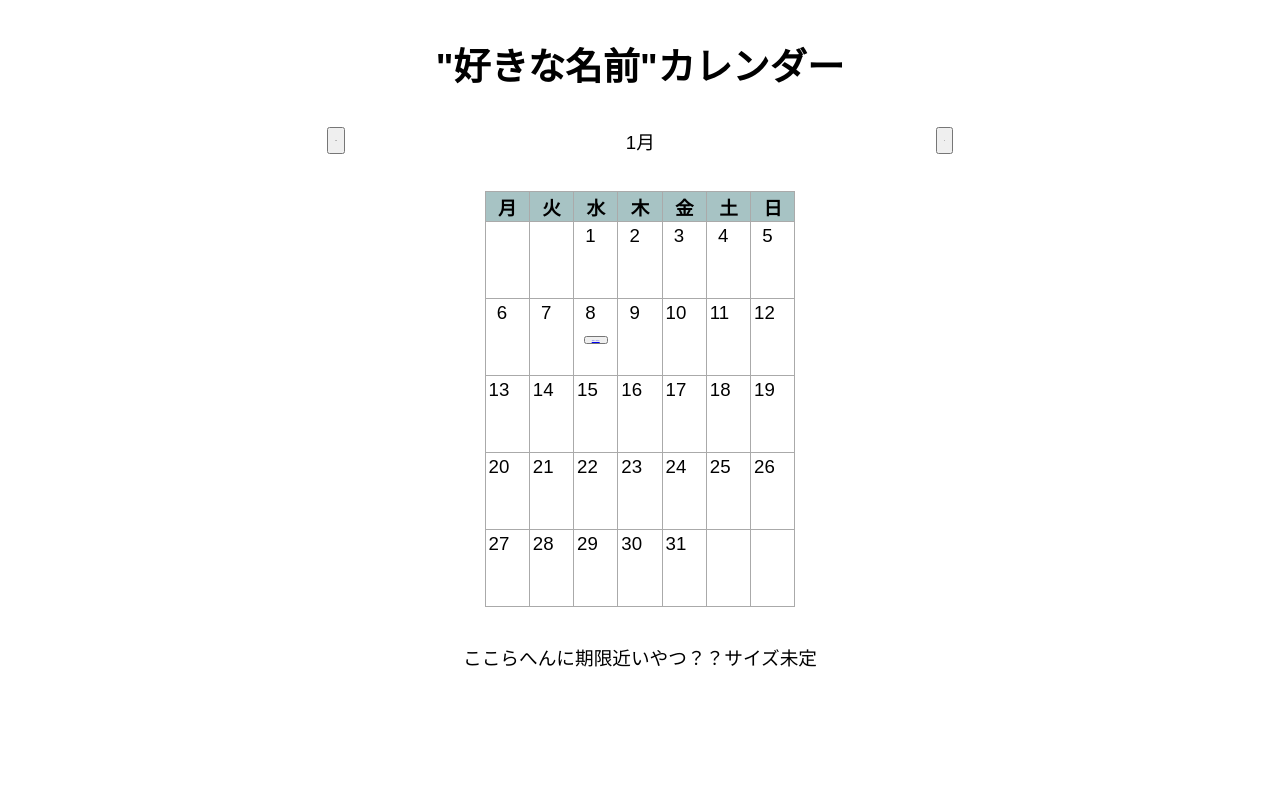
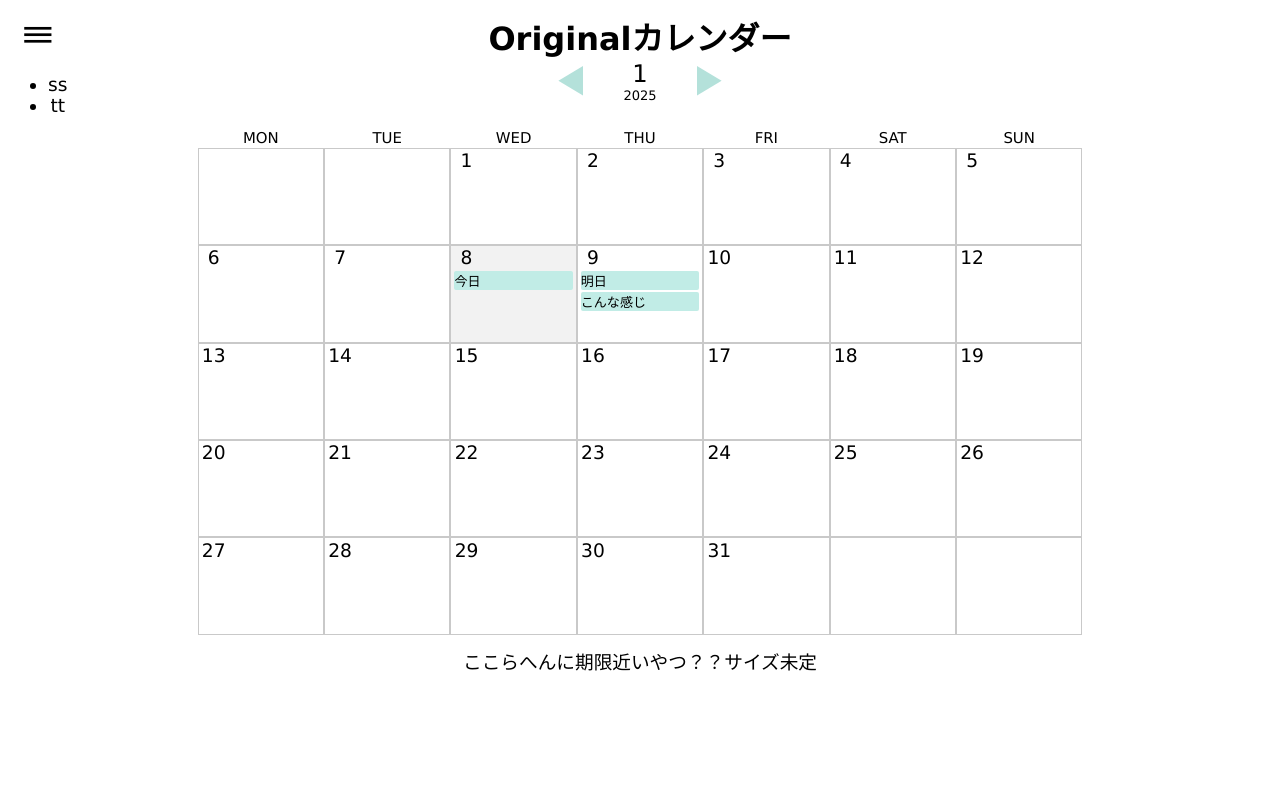
Before and after one commit to 2024AIT-OOP2-G17/calendar, a Flask app: page / in a window 1280 px wide. Run offline with Flask 3, Linux system fonts and the light colour scheme; data comes from the database, SQL or seed files in the repository; both versions use the stored data as it was after the commit.

Commit message:
html update

```diff
--- a/routes/myCalendar.py
+++ b/routes/myCalendar.py
@@ -1,38 +1,52 @@
-from flask import Blueprint, render_template, request, redirect, url_for
-import datetime
+from flask import Blueprint, render_template, request, jsonify, redirect, url_for
 import calendar
 from models import EventCalendar
+
 
 # Blueprintの作成
 myCalendar_bp = Blueprint('myCalendar', __name__, url_prefix='')
 
-
 @myCalendar_bp.route('/')
 def list():
+    return render_template('myCalendar.html')
 
-    # カレンダー名
-    originalName = "\"好きな名前\""
+@myCalendar_bp.route("/create_calendar", methods=['GET'])
+def createCalendar():
+    # 現在の年月を取得
+    # 日付のデータ取得
+    month = int(request.args.get("month"))
+    year = int(request.args.get("year"))
+    move = int(request.args.get("move"))
 
-    # 曜日のデータ準備
-    days = ['月', '火', '水', '木', '金', '土', '日']
+    # 月の変更
+    month += move
 
-    # 日付のデータ取得
-    today = datetime.date.today()
-    year = today.year
-    month = today.month
-    date = today.day
+    # 年月の調整
+    if month < 1:
+        month = 12
+        year -= 1
+    elif month > 12:
+        month = 1
+        year += 1
 
-    # カレンダーのデータ取得
-    cal = calendar.Calendar(firstweekday=0)
+    # カレンダー生成
+    cal = calendar.Calendar()
     my_calendar = cal.monthdayscalendar(year, month)
 
-    return render_template('myCalendar.html',
-                            originalName = originalName,
-                            days = days,
-                            month = month,
-                            today = date,
-                            my_calendar = my_calendar
-                            )
+    # データの取得
+    events = EventCalendar.select().where(
+        EventCalendar.add_month == month
+        ).order_by(EventCalendar.add_day.asc())
+
+    # 結果を辞書に変換
+    schedules = []
+    for event in events:
+        schedule = event.__data__  # モデルのインスタンスを辞書に変換
+        schedules.append(schedule)
+
+
+    # JSONでデータを返す
+    return jsonify({"year": year, "month": month, "calendar": my_calendar, "schedules": schedules})
 
 @myCalendar_bp.route('/add', methods=['GET', 'POST'])
 def add():
--- a/static/base-style.css
+++ b/static/base-style.css
@@ -1,15 +1,27 @@
 :root {
   font-size: 14pt;
+  font-family:'Lucida Sans', 'Lucida Sans Regular', 'Lucida Grande', 'Lucida Sans Unicode', Geneva, Verdana, sans-serif;
+  cursor: default;
 }
 
-body {
-  font-family: Arial, Helvetica, sans-serif;
-  margin: 2rem;
-  height: 90vb;
+/* body {
+  margin: 0px;
+} */
+
+button {
+  background-color: transparent;
+  border: none;
+  cursor: pointer;
+  outline: none;
+  padding: 0;
+  appearance: none;
 }
 
 h1 {
   text-align: center;
+  margin-top: 0;
+  font-size: xx-large;
+  margin: 0%;
 }
 
 div {
@@ -19,76 +31,138 @@ div {
 
 table {
   margin: auto;
-  border-collapse: collapse;
+  border-collapse: separate;
+  width: 70%;
+  border-spacing: 0;
+  table-layout: fixed;
+}
+
+th {
+  padding: auto;
+  text-align: center;
+  font-weight: lighter;
+  font-size: 0.8em;
+}
+
+tbody {
+  border: 1px solid #c9c9c9;
 }
 
 td {
-  border: 1px solid #aaaaaa;
-  width: 10%;
-  height: 70px;
+  height: 5em;
   vertical-align: 2px;
-  /* 上　右　下　左 */
-  padding: 3px 3px 3px 3px;
+  border: 0.1px solid #c9c9c9;
 }
 
-th {
-  border: 1px solid #aaaaaa;
-  padding: auto;
-  text-align: center;
-  background-color: rgb(167, 195, 196);
+td:hover {
+  outline: 2px solid #fcd09d;
+  border-color: #fcd09d;
 }
 
-button {
-  font-size: 1pt;
+td:hover .add {
+  visibility: visible;
+}
+
+.menu {
+  position: fixed;
+}
+
+.hamburger {
+  font-size: 2em;
+  transform: scaleX(1.5);
 }
 
 .calendar {
   height: auto;
-  margin: 3% auto;
+  min-width: 550px;
+  user-select: none;
+  margin: 1% auto;
 }
 
 .select {
   display: flex;
   justify-content: center;
-  justify-content: space-around;
-  margin: 3%;
+  margin-bottom: 2%;
+  align-items: center;
+}
+
+.move {
+  height: 35px;
+  aspect-ratio: cos(30deg);
+  background: #b4e1da;
+}
+
+.move:hover {
+  background: #fcd09d;
+}
+
+.top {
+  display: flex;
+  justify-content: space-between;
 }
 
 .date {
-  text-align: right;
-  width: 1em;
+  text-align: center;
+  width: 1.3em;
+  margin: 0 0 0 2px;
 }
 
-.move {
-  margin: 0 20% 0 20%;
-}
-/* table {
-  width: 100%;
-  border-collapse: collapse;
-  margin-bottom: 2rem;
+.add {
+  text-align: center;
+  margin: auto 2px;
+  width: 1.3em;
+  height: 1.3em;
+  visibility: hidden;
+  background-color: #000000;
+  color: #ffffff;
 }
 
-th, td {
-  border: 1px solid #ddd;
-  padding: 8px;
-  text-align: left;
+.add a {
+  color: #ffffff;
+  text-decoration: none;
 }
 
-th {
-  background-color: #f4f4f4;
+.schedules {
+  display: flex;
+  flex-direction: column;
+  align-items: center;
+  padding: 2px;
 }
 
-.breadcrumb {
-  padding: 0;
-  margin-bottom: 2rem;
-  list-style: none;
+.event {
+  font-size: 0.7em;
+  background-color: #c1ece6;
+  border-radius: 2px;
+  text-align: left;
+  width: 100%;
+  margin: 1px;
+  white-space: nowrap;
+  overflow: hidden;
 }
-.breadcrumb li {
-  display: inline;
+
+#title_month {
+  font-size: 1.3em;
 }
-.breadcrumb li::after {
-  content: " > ";
+
+#title_year {
+  font-size: 0.7em;
 }
-.breadcrumb li:nth-last-child()::after {
-  content: "";
-} */
+
+#last_month {
+  clip-path: polygon(0% 50%,100% 0,100% 100%);
+  margin: 0 40px 0 10%;
+  width: 25px;
+  height: 30px;
+}
+
+
+#next_month {
+  clip-path: polygon(100% 50%,0 100%,0 0);
+  margin: 0 10% 0 40px;
+  width: 25px;
+  height: 30px;
+}
+
+#today {
+  background-color: #f2f2f2;
+}
--- /dev/null
+++ b/static/main.js
@@ -0,0 +1,79 @@
+
+let date_js = new Date();
+let current_year = date_js.getFullYear();
+let current_month = date_js.getMonth() + 1;
+const days = {"ja" : ['月', '火', '水', '木', '金', '土', '日'], "en" : ['MON', 'TUE', 'WED', 'THU', 'FRI', 'SAT', 'SUN']};
+let first_day = 0; // 0->月曜
+const isToday = "id=\"today\""
+
+changeMonth(0) // 初期化
+
+// Fetch API を使った参照月の切り替え関数
+function changeMonth(move) {
+    const url = `/create_calendar?move=${move}&month=${current_month}&year=${current_year}`; // URLに移動先と、今現在の月をクエリとして追加
+    // Fetch APIでリクエストを送信
+    fetch(url)
+        .then(response => {
+            if (!response.ok) {
+                throw new Error("HTTPエラー! ステータスコード: " + response.status);
+            }
+            return response.json(); // JSON形式のレスポンスを解析
+        })
+        .then(data => {
+            // データをHTMLに反映
+            current_year = data.year;
+            current_month = data.month;
+            document.querySelector("#title_year").innerText = current_year;
+            document.querySelector("#title_month").innerText = current_month;
+            document.querySelector("thead").innerHTML = createCalendarHead();
+            document.querySelector("tbody").innerHTML = createCalendarBody(data.calendar, data.schedules);
+        })
+        .catch(error => {
+            // エラー時の処理
+            console.error("エラーが発生しました:", error);
+        });
+}
+
+function createCalendarHead() {
+    calendar_head_html = ""
+    days["en"].forEach(day => {
+        calendar_head_html += `<th scope=\"col\">${day}</th>`;
+    });
+
+    return calendar_head_html;
+}
+
+function createCalendarBody(calendar, schedules) {
+    calendar_body_html = ""
+    calendar.forEach(week => {
+        calendar_body_html += `<tr>`;
+
+        week.forEach(date => {
+            // 今日かどうか
+            const isToday = date == date_js.getDate() ? " id=\"today\"" : "";
+            // 今月かどうか
+            date = date == 0 ?  "" : date;
+
+            calendar_body_html +=  `<td${isToday}>
+                                        <div class="top">
+                                            <div class="date">${date}</div>
+                                            <button type="button" class="add"><a href="/add">+</a></button>
+                                        </div>
+                                        <div class="schedules">`;
+            // 予定の取得
+            const result = schedules.filter(schedule => schedule.add_day == date);
+            console.log(schedules);
+
+            result.forEach(event => {
+                calendar_body_html += `<div class="event">${event.add_title}</div>`;
+            });
+
+            calendar_body_html +=  `    </div>
+                                    </td>`;
+        });
+
+        calendar_body_html += `</tr>`;
+    });
+
+    return calendar_body_html;
+}
--- a/templates/myCalendar.html
+++ b/templates/myCalendar.html
@@ -4,57 +4,31 @@
       <meta charset="UTF-8">
       <title>カレンダー</title>
       <link rel="stylesheet" href="{{ url_for('static', filename='base-style.css') }}">
+      <script type="text/javascript" src="/static/main.js"></script>
   </head>
-
-
   <body>
+    <div class="menu">
+      <button class="hamburger">≡</button>
+      <div>
+        <ul>
+          <li>ss</li>
+          <li>tt</li>
+        </ul>
+      </div>
+    </div>
     <div class="calendar">
-    <h1>{{ originalName }}カレンダー</h1>
+      <h1>Originalカレンダー</h1>
+      <div class="select">
+        <button id="last_month" class="move" onclick="changeMonth(-1)"></button>
+        <div>
+          <div id="title_month">current_month</div>
+          <div id="title_year">current_year</div>
+        </div>
+        <button id="next_month" class="move" onclick="changeMonth(1)"></button>
+      </div>
         <table>
-        <div class="select">
-          {% if month == 1 %}
-            <button class="move">12</button>
-          {% else %}
-            <button class="move">{{ month-1 }}</button>
-          {% endif %}
-          <div>{{ month }}月</div>
-          {% if month == 12 %}
-            <button class="move">1</button>
-          {% else %}
-            <button class="move">{{ month+1 }}</button>
-          {% endif %}
-        </div>
-        <thead>
-        <tr>
-          {% for day in days %}
-            <th scope="col">{{ day }}</th>
-          {% endfor %}
-        </tr>
-        </thead>
-        <tbody>
-          {% for week in my_calendar%}
-            <tr>
-              {% for date in week %}
-                {% if date == 0 %}
-                  <td></td>
-                {% elif date == today %}
-                  <td id="today">
-                    <div>
-                      <div class="date">{{ date }}</div>
-                    </div>
-                  <button><a href="{{ url_for('myCalendar.add') }}">ボタンも入る</a></button>
-                  </td>
-                {% else %}
-                  <td>
-                    <div>
-                      <div class="date">{{ date }}</div>
-                    </div>
-                  </td>
-                {% endif %}
-              {% endfor %}
-            </tr>
-          {% endfor %}
-        </tbody>
+          <thead></thead>
+          <tbody></tbody>
         </table>
     </div>
     <div>
```
Also changed, not shown: my_database.db (added). Lines whose indentation alone changed are shown as unchanged.
